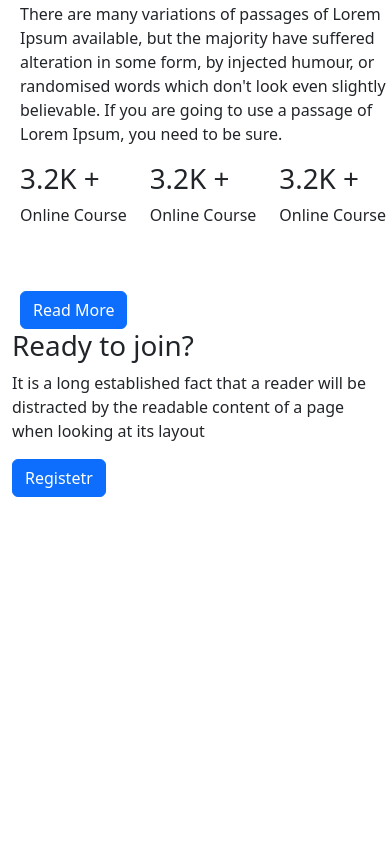
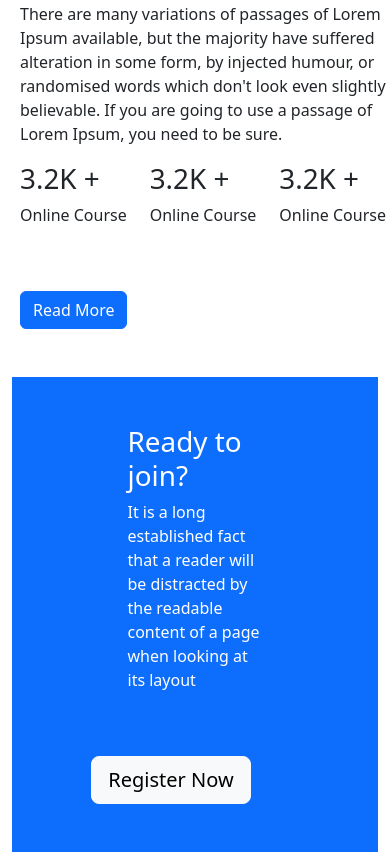
Before and after one commit to liton0023/bootstrup-assienment-pro-edu, a plain HTML site: page index.html in a window 390 px wide. Shown: the part 4744-5596 px from the top of the page. Before the commit the page ends 5241 px from the top, so only its background shows below. Drawn offline with nearby package versions, Linux system fonts and the light colour scheme.

Commit message:
register section add

```diff
--- a/index.html
+++ b/index.html
@@ -340,15 +340,20 @@
       </section>
       <!-- ready to join section -->
       <section>
-        <div class="">
+        <div
+          id="register"
+          class="d-md-flex d-sm-flex mt-5 p-5 justify-content-between align-items-center bg-primary"
+        >
+          <div class="text-white w-50 login">
             <h1>Ready to join?</h1>
             <p>
               It is a long established fact that a reader will be distracted by
               the readable content of a page when looking at its layout
             </p>
           </div>
-        <div class="">
-          <button class="btn btn-primary">Registetr</button>
+          <div class="me-5 mt-5">
+            <button class="btn btn-light btn-lg">Register Now</button>
+          </div>
         </div>
       </section>
     </main>
--- a/style.css
+++ b/style.css
@@ -2,4 +2,13 @@
   .courses-img img {
     width: 100%;
   }
+  #register {
+    display: flex;
+    flex-direction: column;
+    justify-content: center;
+    align-items: center;
+  }
+  .login {
+    width: 100%;
+  }
 }
```
Lines whose indentation alone changed are shown as unchanged.
